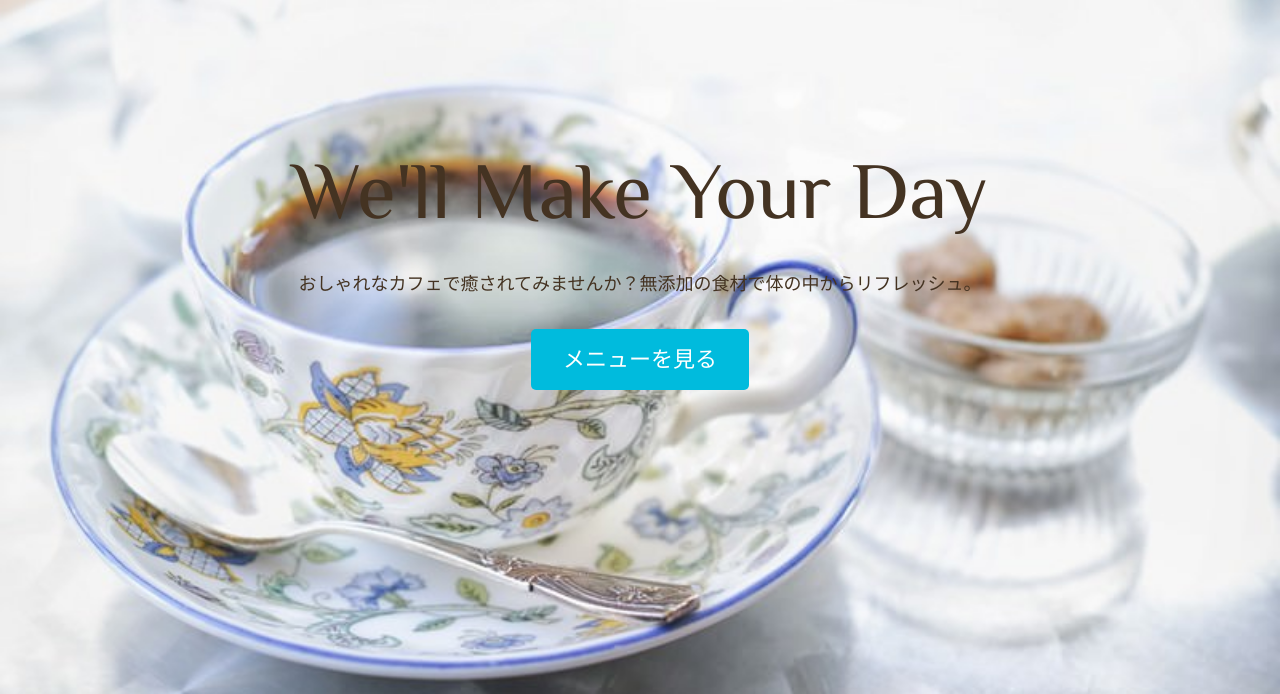
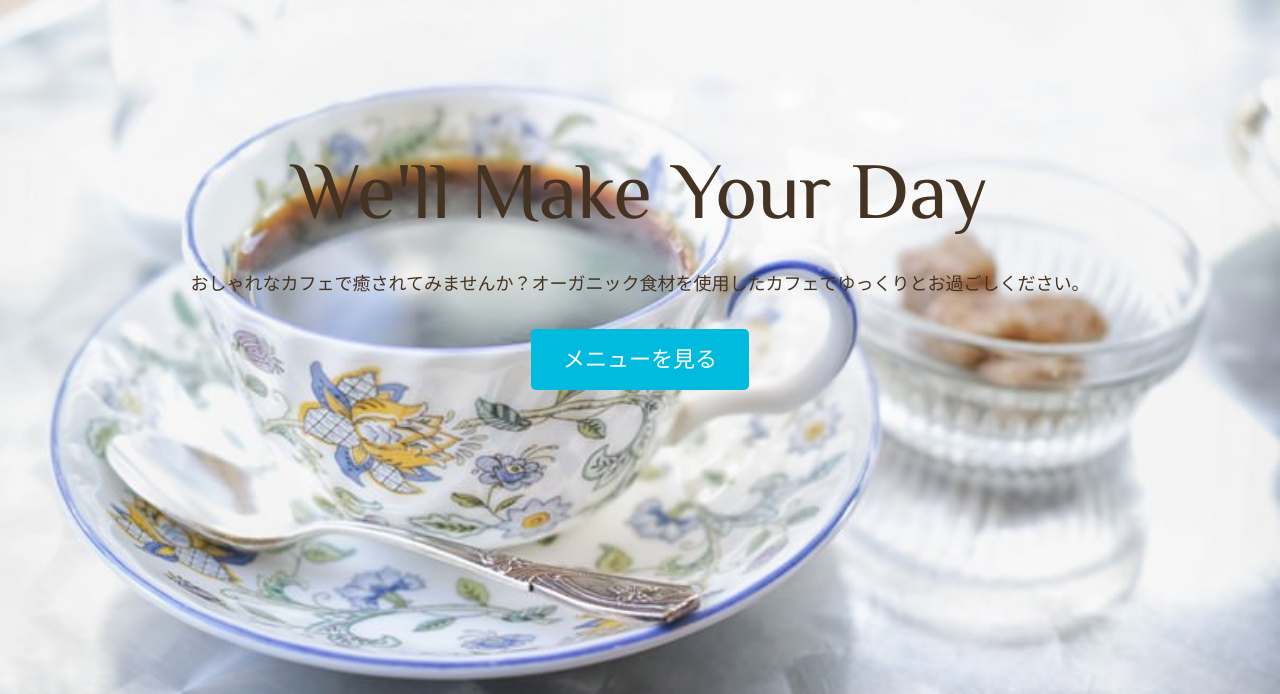
Before and after one commit to ehrkn/WCBCafe, a plain HTML site: page index.html in a window 1280 px wide. Shown: the part 106-800 px from the top of the page. Drawn offline with Linux system fonts and the light colour scheme; some packages are replaced by stand-ins of ours.

Commit message:
Update index.html

```diff
--- a/index.html
+++ b/index.html
@@ -35,7 +35,7 @@
 
      <div class="home-content wrapper">
        <h2 class="page-title">We'll Make Your Day</h2>
-       <p>おしゃれなカフェで癒されてみませんか？無添加の食材で体の中からリフレッシュ。</p>
+       <p>おしゃれなカフェで癒されてみませんか？オーガニック食材を使用したカフェでゆっくりとお過ごしください。</p>
        <a class="button" href="menu.html">メニューを見る</a>
      </div>
    </div>
```
